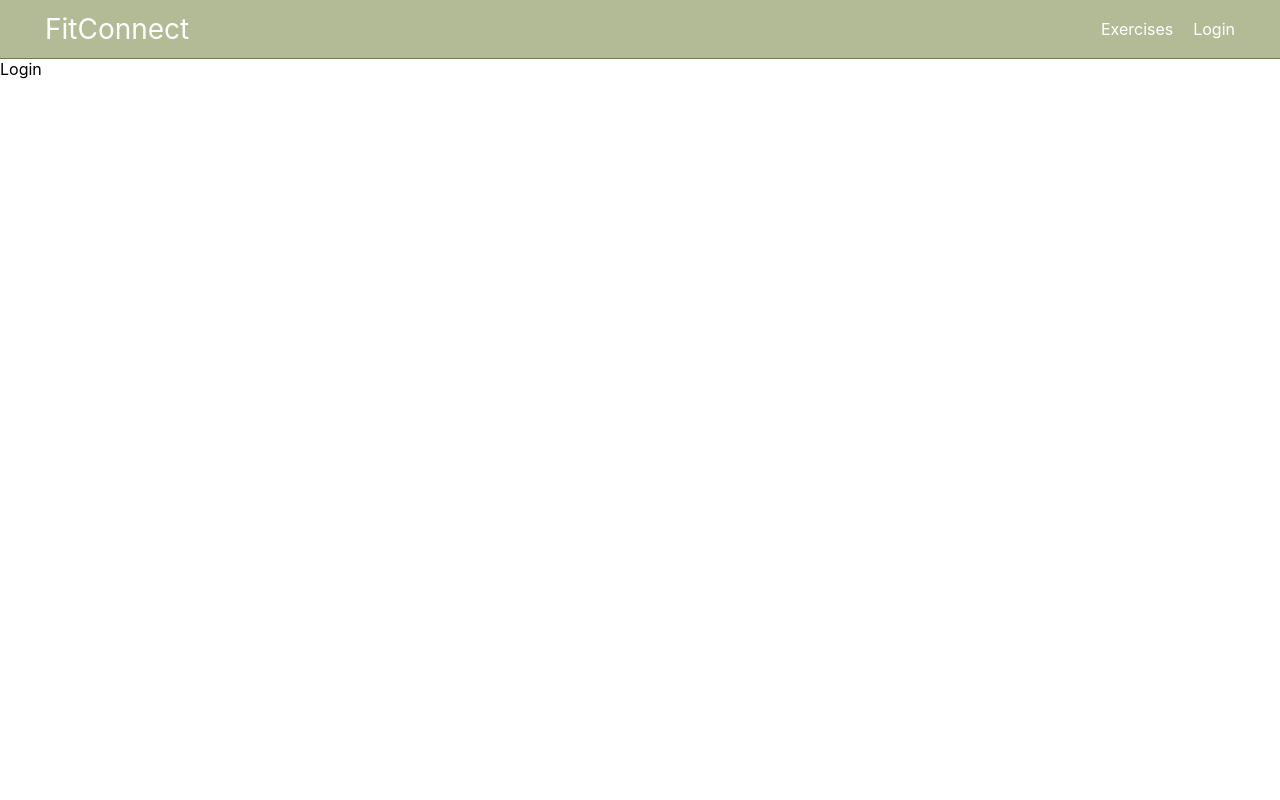
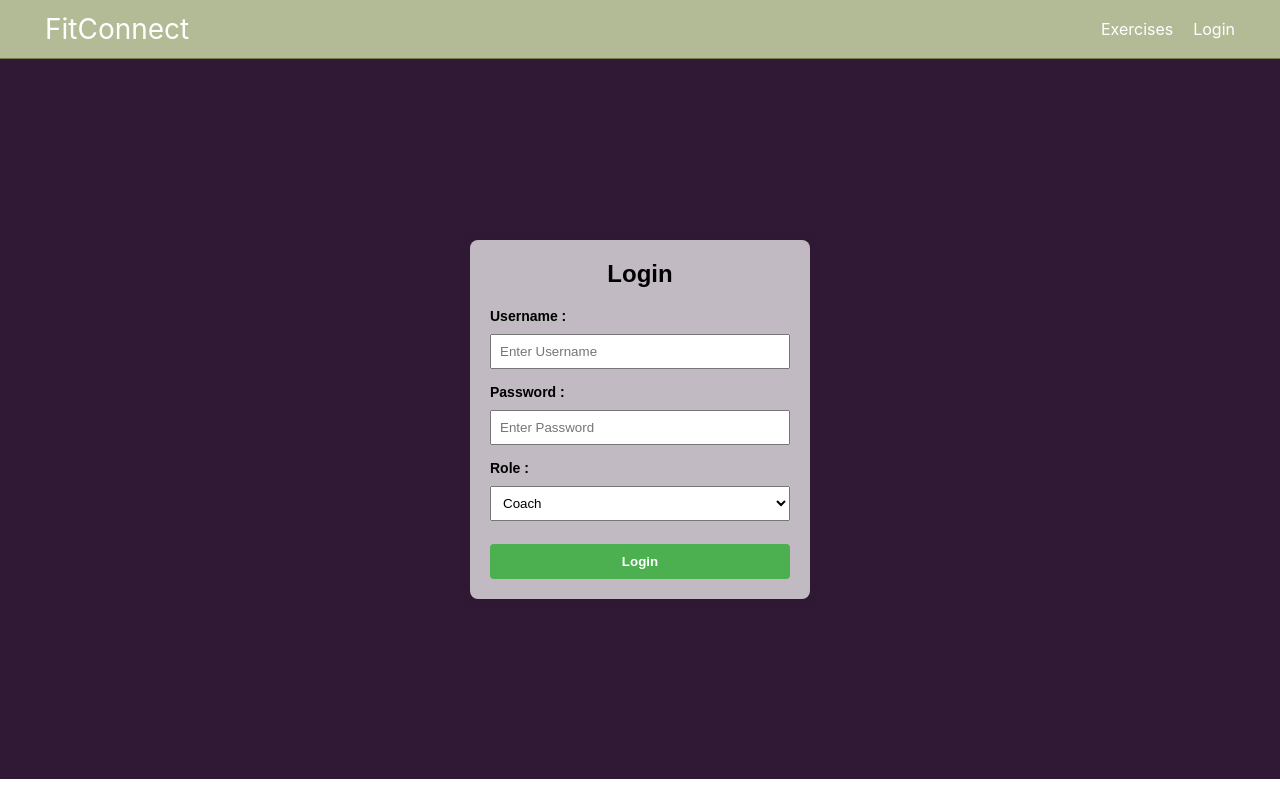
Before and after one commit to foued-k/FitConnect, a React (Create React App) app in the folder frontfitconnect/: page /login in a window 1280 px wide. Built offline with nearby package versions, Linux system fonts and the light colour scheme.

Commit message:
login Page

```diff
--- a/frontfitconnect/src/components/Login.jsx
+++ b/frontfitconnect/src/components/Login.jsx
@@ -1,7 +1,50 @@
-import React from "react";
+import React, { useState } from "react";
+import "../css/Login.css";
 
 const Login = () => {
-  return <div>Login</div>;
+  const [username, setUsername] = useState("");
+  const [password, setPassword] = useState("");
+  const [role, setRole] = useState("athlete");
+
+  const handleSubmit = () => {};
+
+  return (
+    <div className="login-page">
+      <div className="login-container">
+        <h2>Login</h2>
+        <div className="form-group">
+          <label htmlFor="username">Username :</label>
+          <input
+            type="text"
+            placeholder="Enter Username"
+            onChange={(e) => setUsername(e.target.value)}
+          />
+        </div>
+        <div className="form-group">
+          <label htmlFor="password">Password :</label>
+          <input
+            type="password"
+            placeholder="Enter Password"
+            onChange={(e) => setPassword(e.target.value)}
+          />
+        </div>
+        <div className="form-group">
+          <label htmlFor="role">Role :</label>
+          <select
+            name="role"
+            id="role"
+            onChange={(e) => setRole(e.target.value)}
+          >
+            <option value="coach">Coach</option>
+            <option value="athlete">Athlete</option>
+          </select>
+        </div>
+        <button className="btn-login" onClick={handleSubmit}>
+          Login
+        </button>
+      </div>
+    </div>
+  );
 };
 
 export default Login;
--- /dev/null
+++ b/frontfitconnect/src/css/Login.css
@@ -0,0 +1,54 @@
+.login-page {
+  font-family: Arial, Helvetica, sans-serif;
+  margin: 0;
+  padding: 0;
+  display: flex;
+  justify-content: center;
+  align-items: center;
+  height: 90vh;
+  background-color: #301934;
+}
+
+.login-container {
+  background-color: rgba(255, 255, 255, 0.7);
+  border-radius: 8px;
+  box-shadow: 0 0 10px rgba(0, 0, 0, 0.1);
+  padding: 20px;
+  width: 300px;
+}
+
+.login-container h2 {
+  margin-bottom: 20px;
+  text-align: center;
+}
+
+.login-container .form-group {
+  margin-bottom: 15px;
+}
+
+.login-container .form-group label {
+  display: block;
+  font-size: 14px;
+  font-weight: bold;
+  margin-bottom: 5px;
+}
+
+.login-container .form-group input,
+.login-container .form-group select {
+  width: 100%;
+  padding: 8px;
+  box-sizing: border-box;
+  margin-top: 5px;
+}
+
+.login-container .btn-login {
+  background-color: #4caf50;
+  color: white;
+  padding: 10px;
+  width: 100%;
+  border: none;
+  border-radius: 4px;
+  cursor: pointer;
+  font-weight: bold;
+  margin-top: 8px;
+}
```
